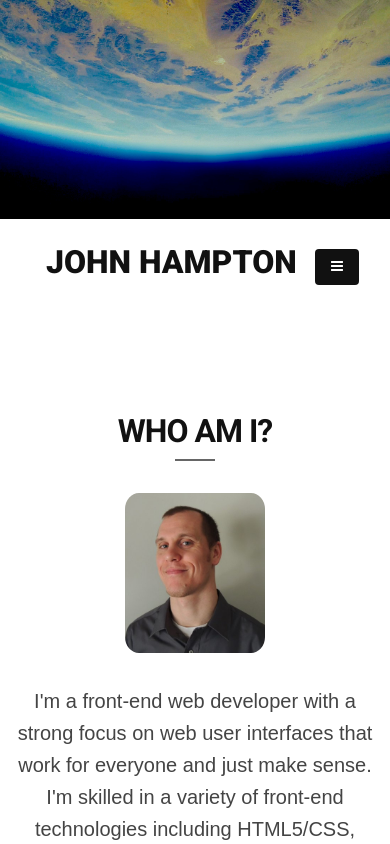
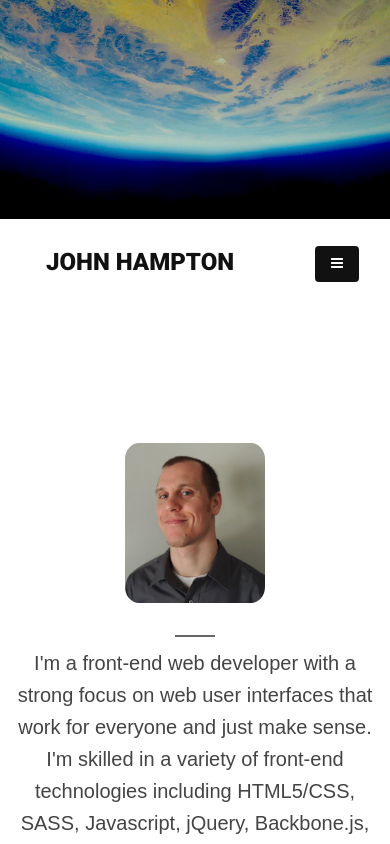
Before and after one commit to jjhampton/jjhampton.github.io, a plain HTML site: page index.html in a window 390 px wide. Shown: the top 844 px of the page. Drawn offline with Linux system fonts and the light colour scheme; a web font is replaced by a local one.

Commit message:
Change site logo brand font size on mobile media query

```diff
--- a/css/style.css
+++ b/css/style.css
@@ -1062,4 +1062,8 @@ a.btn:focus{
 	.navbar.navbar-custom.navbar-fixed-top {
 		margin-bottom: 30px;
 	}
+
+  .site-logo a.brand {
+    font-size: 24px;
+  }
 }
--- a/index.html
+++ b/index.html
@@ -92,9 +92,8 @@
 				<div class="col-lg-8 col-lg-offset-2">
 					<div class="wow flipInY" data-wow-offset="0" data-wow-delay="0.4s">
 					<div class="section-heading text-center">
-					<h2 class="h-bold">Who am I?</h2>
-					<div class="divider-header"></div>
           <img src="assets/johnpic.jpg" alt="Photograph of John Hampton" class="profile-photo">
+          <div class="divider-header"></div>
 					<p>I'm a front-end web developer with a strong focus on web user interfaces that work for everyone and just make sense.  I'm skilled in a variety of front-end technologies including HTML5/CSS, SASS, Javascript, jQuery, Backbone.js, and EmberJS.  I'm also a front-end engineering graduate of <a href="http://www.theironyard.com">The Iron Yard Academy</a> in Greenville, South Carolina.  Previous to working as a web professional, I served in as a medical laboratory technology supervisor in the U.S. military. Some of my interests are electronic music (sampled or synthesized), martial arts, science fiction, and the DIY ethic.</p>
 					</div>
 					</div>
```
